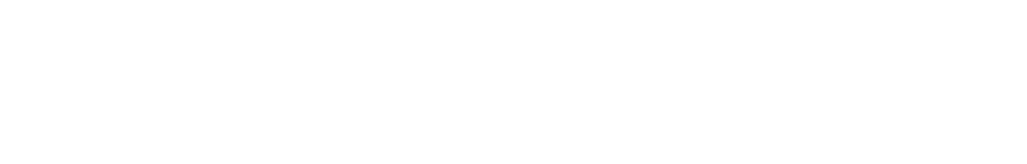
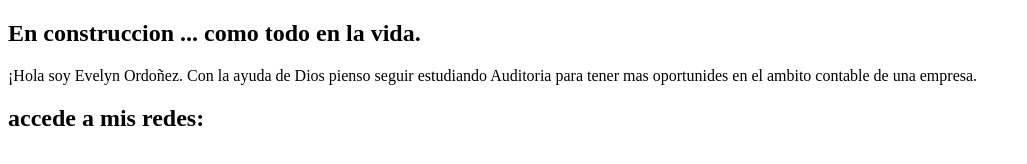
Before and after one commit to Evelyn8212/trabajo-jem, a plain HTML site: page portafolio/index.html in a window 1280 px wide. Shown: the whole page, without its empty margins (0-1027 px from the left). Drawn offline with Linux system fonts and the light colour scheme.

Commit message:
portafolio

```diff
--- a/portafolio/index.html
+++ b/portafolio/index.html
@@ -11,6 +11,19 @@
     </header>
     <main class="presentacion">
         <section class="presentacion_contenido">
+            <h1 class="presentacion_contenido_titulo">En construccion
+                ... como todo en la vida.</h1>
+
+            <p class="presentacion_contenido_texto">¡Hola soy Evelyn
+                Ordoñez. Con la ayuda de Dios pienso seguir estudiando Auditoria
+                para tener mas oportunides en el ambito contable de una empresa.
+            </p>
+
+            <div class="presentacion_enlaces ">
+                <h2 class="presentacion_enlaces_subtitulo"> accede a
+                    mis redes:</h2>
+                    <a href="Git"
+            </div>
 
         </section>
     </main>
```
